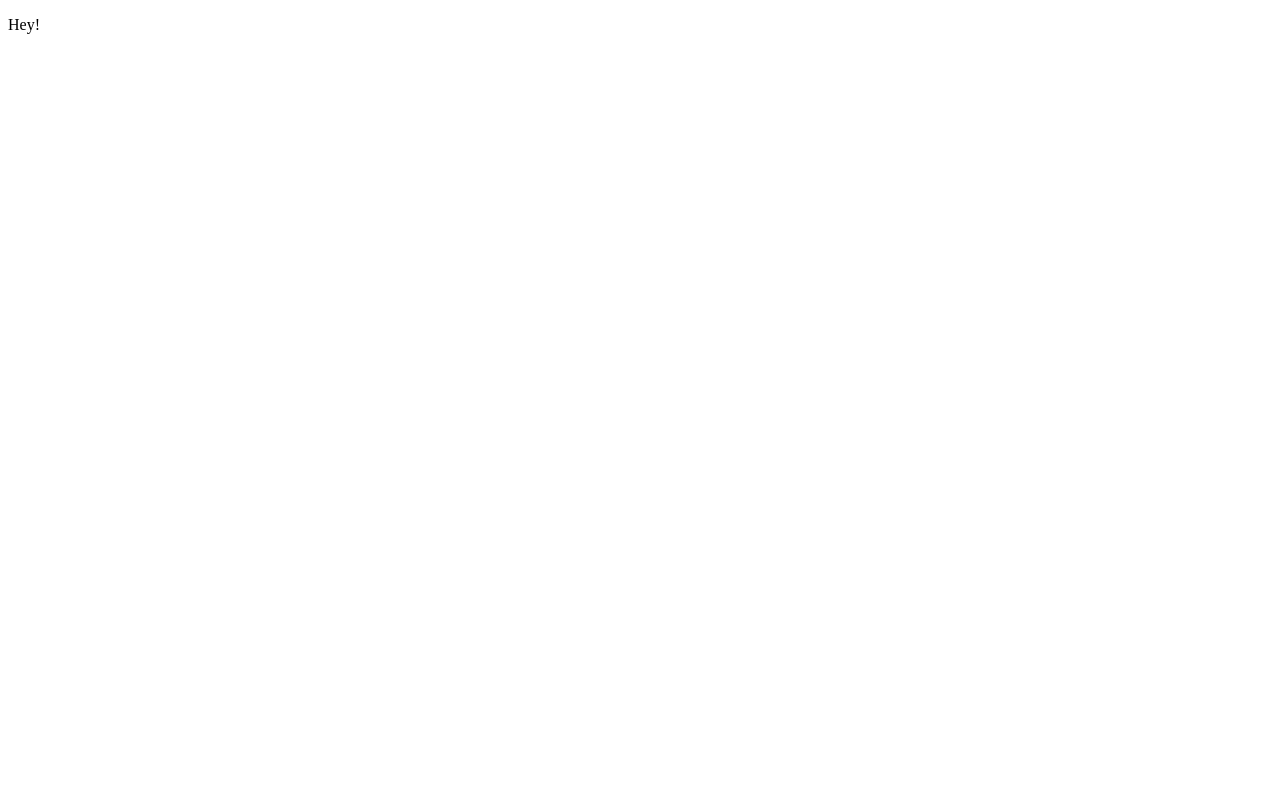
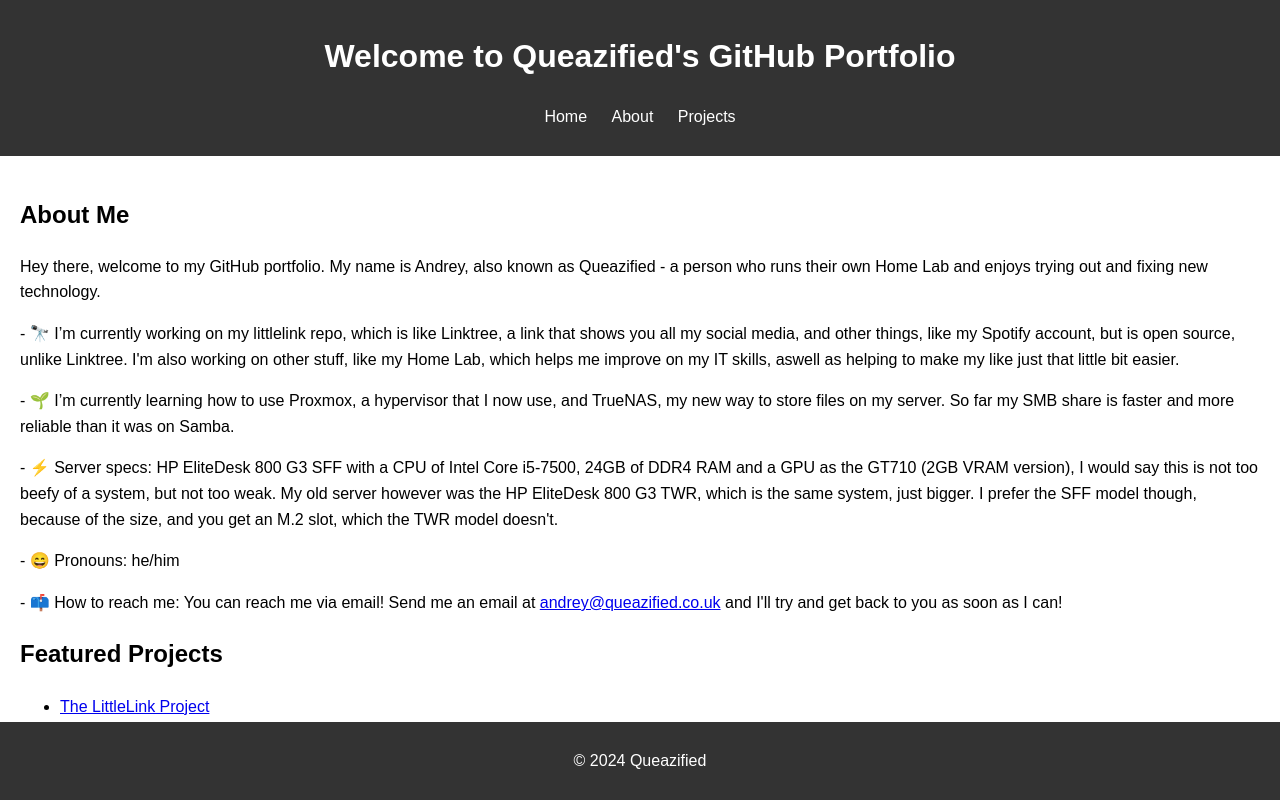
Before and after one commit to queazified/queazified.github.io, a plain HTML site: page index.html in a window 1280 px wide. Drawn offline with Linux system fonts and the light colour scheme; files that its build step writes are made by us from their sources.

Commit message:
Added CSS and HTML

```diff
--- /dev/null
+++ b/assets/system/css/qpf-dark.css
@@ -0,0 +1,42 @@
+body {
+    font-family: Arial, sans-serif;
+    margin: 0;
+    padding: 0;
+    line-height: 1.6;
+}
+
+header {
+    background: #333;
+    color: #fff;
+    padding: 10px 0;
+    text-align: center;
+}
+
+nav ul {
+    list-style: none;
+    padding: 0;
+}
+
+nav ul li {
+    display: inline;
+    margin: 0 10px;
+}
+
+nav ul li a {
+    color: #fff;
+    text-decoration: none;
+}
+
+main {
+    padding: 20px;
+}
+
+footer {
+    background: #333;
+    color: #fff;
+    text-align: center;
+    padding: 10px 0;
+    position: fixed;
+    bottom: 0;
+    width: 100%;
+}
--- a/index.html
+++ b/index.html
@@ -1,4 +1,43 @@
 <!DOCTYPE html>
-<html>
-    <p>Hey!</p>
+<html lang="en">
+<head>
+    <meta charset="UTF-8">
+    <meta name="viewport" content="width=device-width, initial-scale=1.0">
+    <title>Queazified | GitHub Portfolio</title>
+    <link rel="stylesheet" href="assets/system/qpf-dark.css">
+</head>
+<body>
+    <header>
+        <h1>Welcome to Queazified's GitHub Portfolio</h1>
+        <nav>
+            <ul>
+                <li><a href="index.html">Home</a></li>
+                <li><a href="about.html">About</a></li>
+                <li><a href="projects.html">Projects</a></li>
+            </ul>
+        </nav>
+    </header>
+    <main>
+        <section id="intro">
+            <h2>About Me</h2>
+            <p>Hey there, welcome to my GitHub portfolio. My name is Andrey, also known as Queazified - a person who runs their own Home Lab and enjoys trying out and fixing new technology.</p>
+            <p>- 🔭 I’m currently working on my littlelink repo, which is like Linktree, a link that shows you all my social media, and other things, like my Spotify account, but is open source, unlike Linktree. I'm also working on other stuff, like my Home Lab, which helps me improve on my IT skills, aswell as helping to make my like just that little bit easier.</p>
+            <p>- 🌱 I’m currently learning how to use Proxmox, a hypervisor that I now use, and TrueNAS, my new way to store files on my server. So far my SMB share is faster and more reliable than it was on Samba.</p>
+            <p>- ⚡ Server specs: HP EliteDesk 800 G3 SFF with a CPU of Intel Core i5-7500, 24GB of DDR4 RAM and a GPU as the GT710 (2GB VRAM version), I would say this is not too beefy of a system, but not too weak. My old server however was the HP EliteDesk 800 G3 TWR, which is the same system, just bigger. I prefer the SFF model though, because of the size, and you get an M.2 slot, which the TWR model doesn't.</p>
+            <p>- 😄 Pronouns: he/him</p>
+            <p>- 📫 How to reach me: You can reach me via email! Send me an email at <a href=mailto:andrey@queazified.co.uk>andrey@queazified.co.uk</a> and I'll try and get back to you as soon as I can!</p>
+        </section>
+        <section id="projects">
+            <h2>Featured Projects</h2>
+            <ul>
+                <li><a href="https://github.com/queazified/queazified-littlelink">The LittleLink Project</a></li>
+                <li><a href="https://github.com/queazified/queazified.github.io">The Website Project (queazified.github.io)</a></li>
+            </ul>
+        </section>
+    </main>
+    <footer>
+        <p>&copy; 2024 Queazified</p>
+    </footer>
+    <script src="assets/js/script.js"></script>
+</body>
 </html>
```
